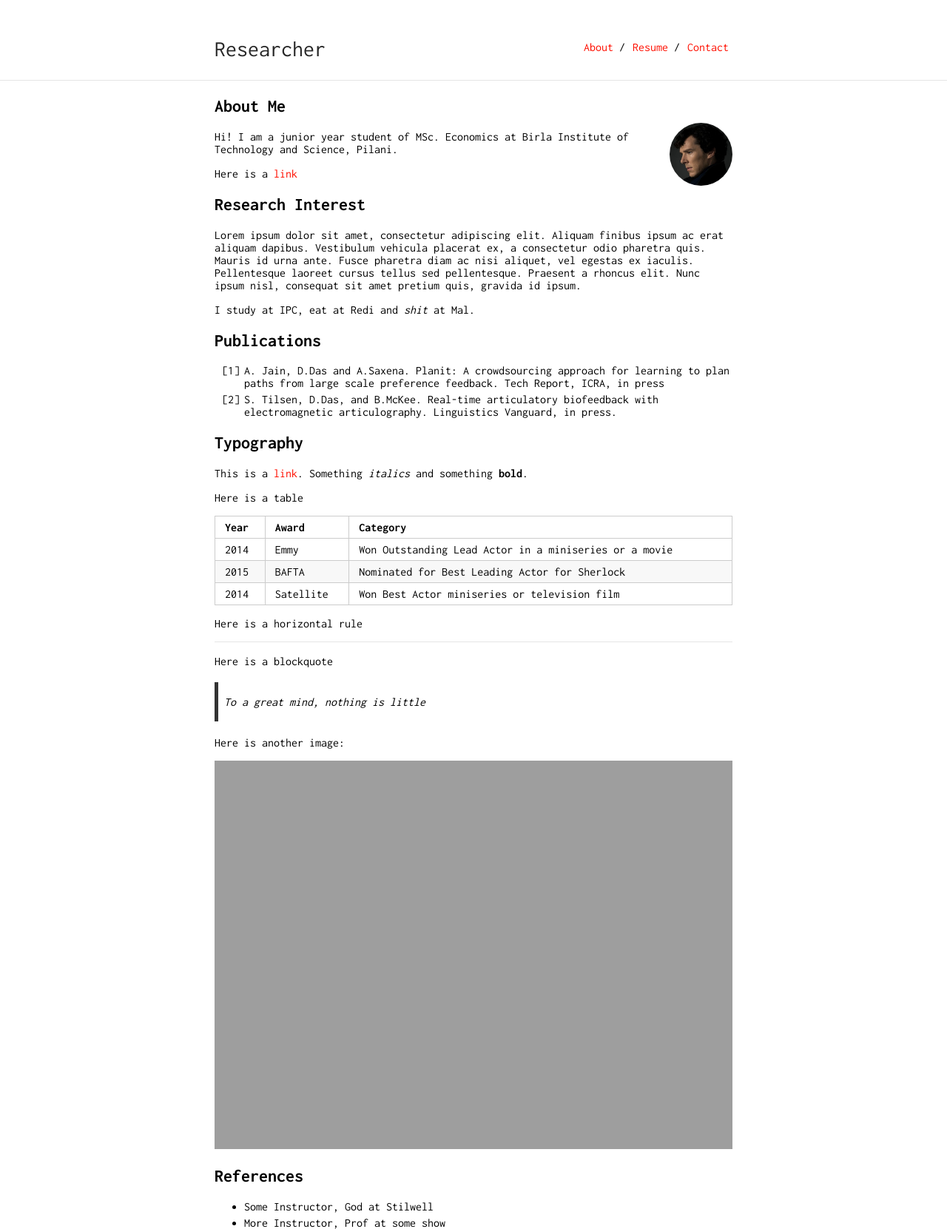
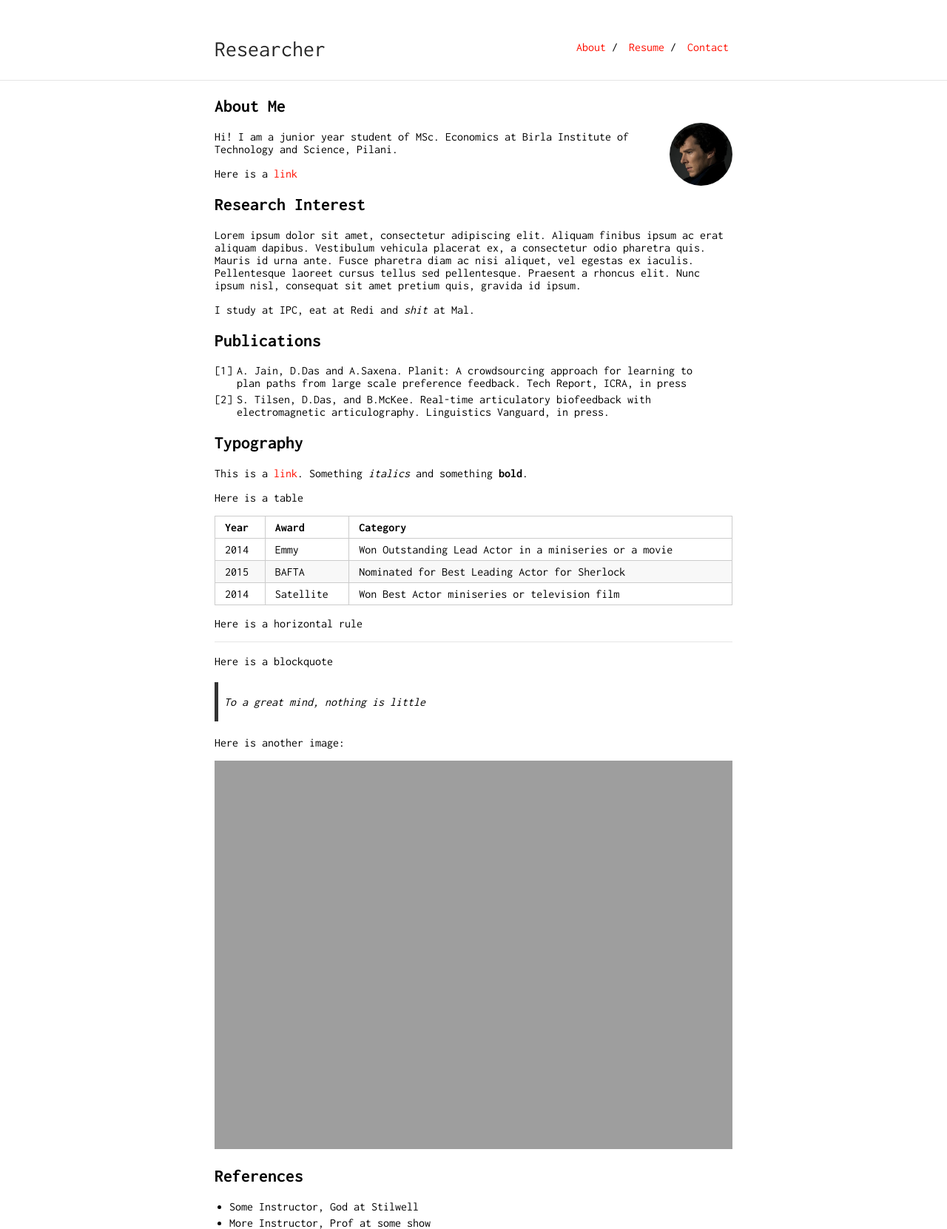
Before and after one commit to jleungs/jleungs.github.io, a Jekyll site: the page built from index.md, in a window 1280 px wide. Shown: the whole page at 74% size. Built offline with Jekyll 4.4.1, drawn with Linux system fonts in a browser that asks for light colours; nearby versions of some CDN libraries; our own code applies the rules of GitHub Pages for plain Markdown files.

Commit message:
mobile specific fixes

```diff
--- a/_sass/_style.scss
+++ b/_sass/_style.scss
@@ -35,6 +35,7 @@ hr {
 #author-name {
     font-size: 30px;
     color: #272727;
+    display: inline-block;
 }
 .navbar {
     padding: 50px 0 50px 0;
@@ -43,11 +44,11 @@ hr {
     display: inline-block;
     margin: 0;
     padding: 5px 0 5px 0;
-    // padding-top: 20px;
+    margin-left: 20px;
 }
 .nav-list {
     list-style-type: none;
-    margin: 0 5px 0 5px;
+    margin: 0 5px 0 10px;
 }
 .alignable {
     display: inline-block;
@@ -74,8 +75,6 @@ hr {
 /* Mobile */
 
 @media (max-width: 800px) {
-    body {
-    }
     .container {
         max-width: $med-width;
         transition: 0.3s ease all;
@@ -87,14 +86,13 @@ hr {
         max-width: 83%;
     }
     .navbar-ul {
-        margin-top: 13px;
+        margin-top: 5px;
     }
 }
 
 @media (max-width: 580px) {
     #author-name {
-        display: block;
-        float: none;
+        display: inline-block;
     }
 }
 
--- a/_sass/typography.scss
+++ b/_sass/typography.scss
@@ -16,6 +16,12 @@
     }
     ul > li {
         margin: 5px 0 5px 0;
+    }
+    ul {
+        padding: 0 20px 0 20px;;
+    }
+    ol {
+        padding: 0 30px 0 30px;
     }
     ol > li:before {
         content: "[" counter(list, decimal) "] ";
```
